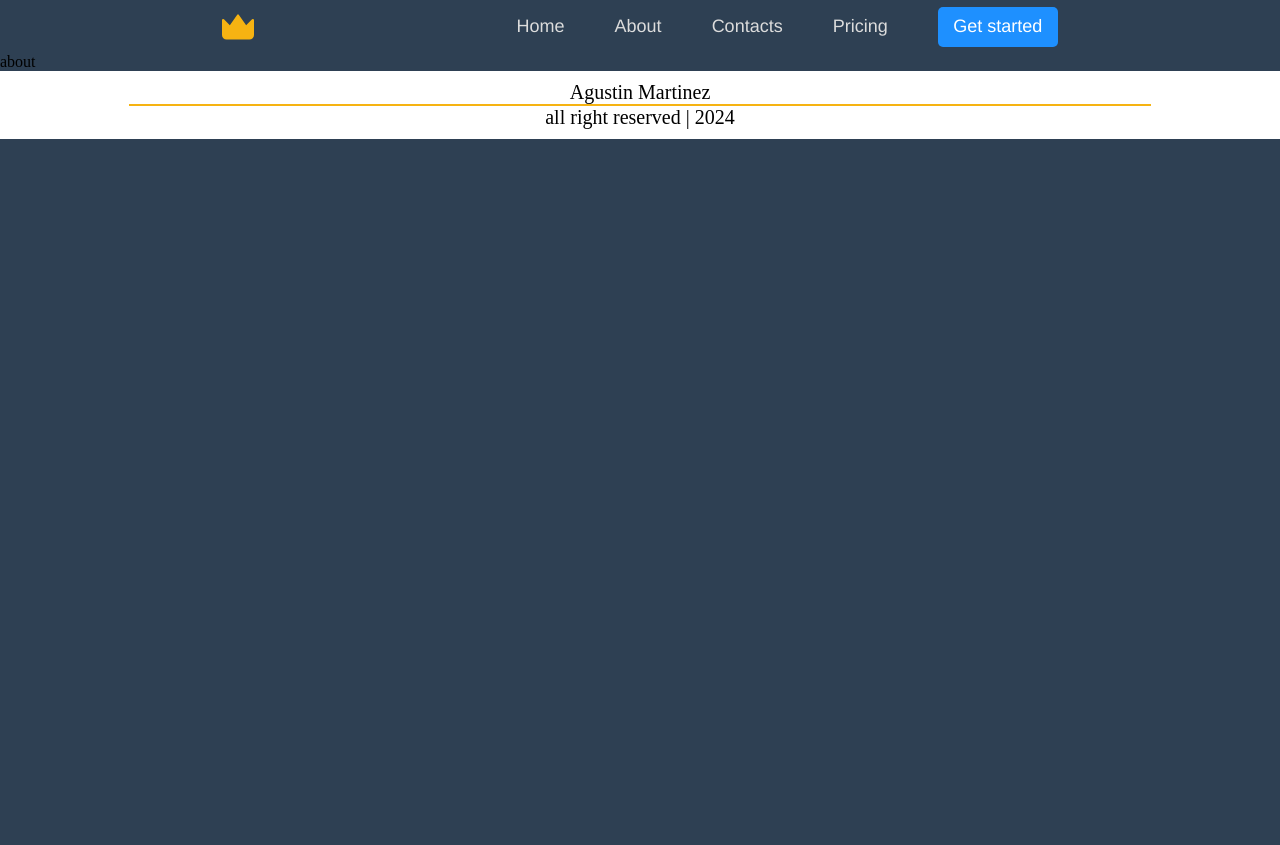
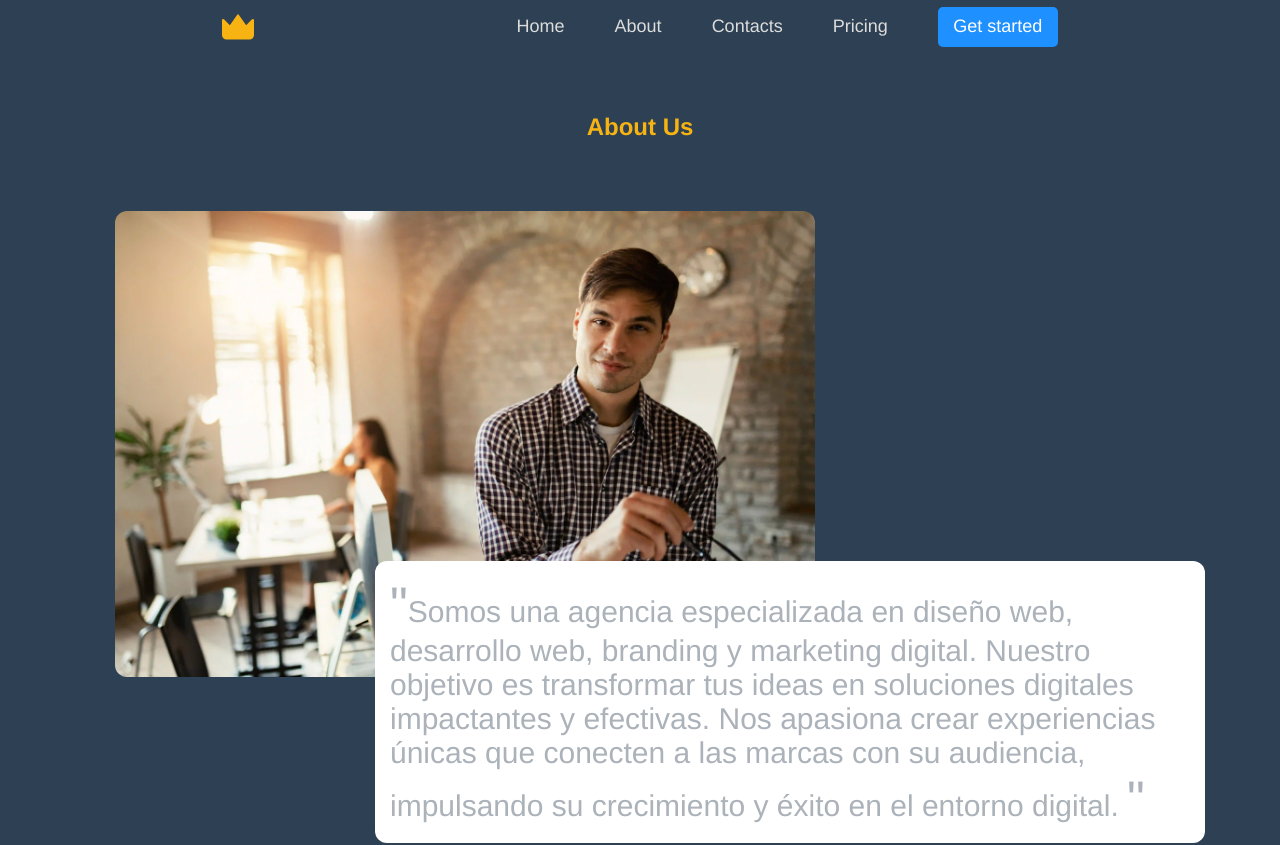
Before and after one commit to Soyagvs/diplo-react-tp, a React (Vite) app: page /about in a window 1280 px wide. Shown: the top 845 px of the page. Before the commit the page ends 800 px from the top, so only its background shows below. Built offline with nearby package versions, Linux system fonts and the light colour scheme.

Commit message:
add component about page

```diff
--- a/src/pages/about/About.jsx
+++ b/src/pages/about/About.jsx
@@ -1,9 +1,20 @@
+import ImageAbout from "../../assets/img/img-about.webp"
 import "./About.css"
 const About = () => {
   return (
-    <div>
-      about
-    </div>
+    <main>
+      <div className="about-container">
+        <h2>About Us</h2>
+        <div className="about-img-text">
+          <img src={ImageAbout} alt="" className="img-about" />
+          <div className="p-container">
+            <p>
+              <span>"</span>Somos una agencia especializada en diseño web, desarrollo web, branding y marketing digital. Nuestro objetivo es transformar tus ideas en soluciones digitales impactantes y efectivas. Nos apasiona crear experiencias únicas que conecten a las marcas con su audiencia, impulsando su crecimiento y éxito en el entorno digital. <span>"</span>
+            </p>
+          </div>
+        </div>
+      </div>
+    </main>
   )
 }
 
```
